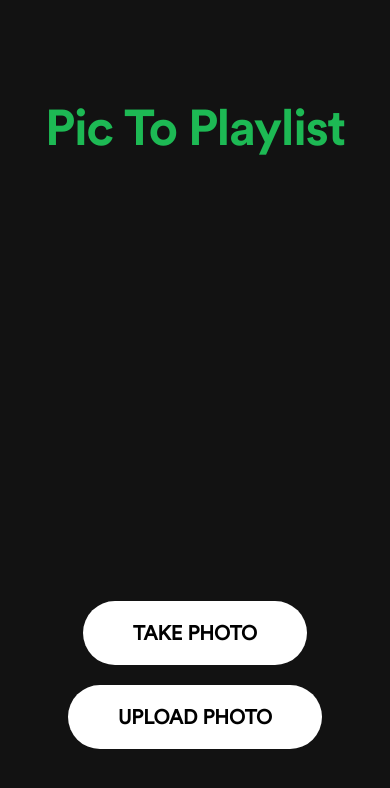
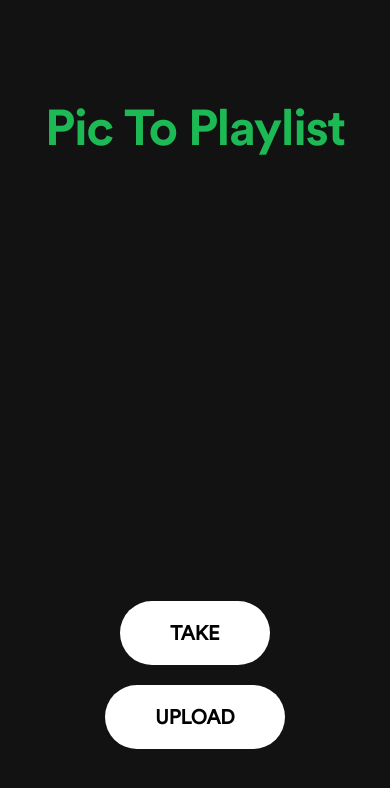
Before and after one commit to truongakevin/pic-to-playlist, a React Native app in the folder client/: screen / in a window 390 px wide. Shown: the top 788 px of the page. Built offline with nearby package versions, Linux system fonts and the light colour scheme.

Commit message:
simplify

```diff
--- a/client/App.js
+++ b/client/App.js
@@ -113,25 +113,29 @@ export default function App() {
         <ActivityIndicator size="large" color="#fff" style={styles.activityIndicator} />
       ) : (
         <>
-          {playlist.length > 0 ? (
+          {playlist.length > 0 &&
             <>
               <Features features={features} />
               <Playlist playlist={playlist} />
-              <CustomButton title="RETRY CONVERSION" onPress={uploadImage} />
             </>
-          ) : (
-            <>
-              {image && <CustomButton title="CONVERT TO PLAYLIST" onPress={uploadImage} />}
-            </>
-          )}
-          <View style={styles.uploadContainer}>
+          }
+          <View style={styles.buttonContainer}>
             {!image ? (
+              <View style={styles.uploadContainer}>
+                <CustomButton title="TAKE" onPress={takePhoto} />
+                <CustomButton title="UPLOAD" onPress={pickImage} />
+              </View>
+            ) : (
               <>
-                <CustomButton title="TAKE PHOTO" onPress={takePhoto} />
-                <CustomButton title="UPLOAD PHOTO" onPress={pickImage} />
+              <View style={styles.convertContainer}>
+                { playlist.length > 0 ? (
+                  <CustomButton title="RETRY" onPress={uploadImage} />
+                ) : (
+                  <CustomButton title="CONVERT" onPress={uploadImage} />
+                )}
+              </View>
+              <CustomButton title="NEW PICTURE" onPress={() => { setImage(null); setFeatures([]); setPlaylist([]); }}/>
               </>
-            ) : (
-              <CustomButton title="SUBMIT NEW PICTURE" onPress={() => { setImage(null); setFeatures([]); setPlaylist([]); }}/>
             )}
           </View>
         </>
@@ -182,10 +186,15 @@ const styles = StyleSheet.create({
     fontSize: 20,
     fontWeight: 'bold',
   },
-
-  uploadContainer: {
+  buttonContainer: {
     flexDirection: 'column',
     justifyContent: 'space-around',
     marginBottom: 75,
+  },
+  uploadContainer: {
+  },
+  convertContainer: {
+    marginHorizontal: 20,
+    flexDirection: 'row',
   }
 });
--- a/client/package.json
+++ b/client/package.json
@@ -5,16 +5,16 @@
   "scripts": {
     "start": "expo start",
     "android": "expo run:android",
-    "ios": "expo run:ios",
+    "ios": "expo start --ios",
     "web": "expo start --web"
   },
   "dependencies": {
     "@expo/metro-runtime": "~3.2.1",
     "dotenv": "^16.4.5",
-    "expo": "^51.0.20",
+    "expo": "^51.0.21",
     "expo-app-loading": "^2.1.1",
     "expo-av": "^14.0.6",
-    "expo-camera": "^15.0.13",
+    "expo-camera": "^15.0.14",
     "expo-image-picker": "~15.0.7",
     "expo-status-bar": "~1.12.1",
     "react": "18.2.0",
```
Also changed, not shown: 1 other file (tests, documents, lock files or other folders).
